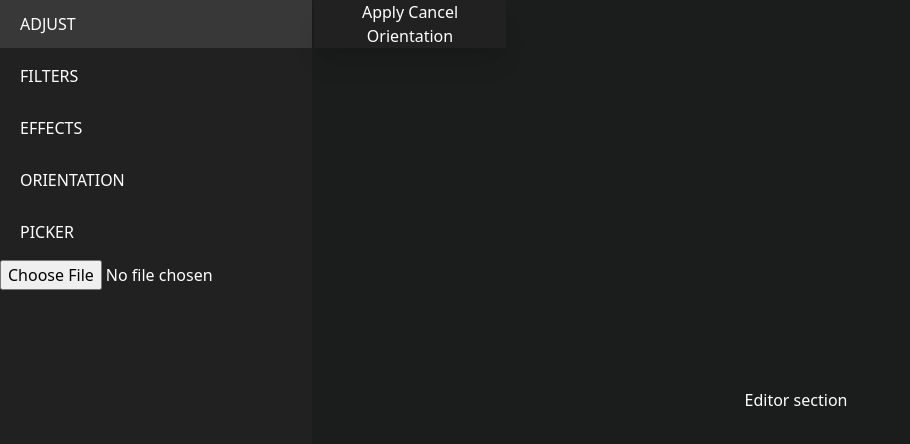
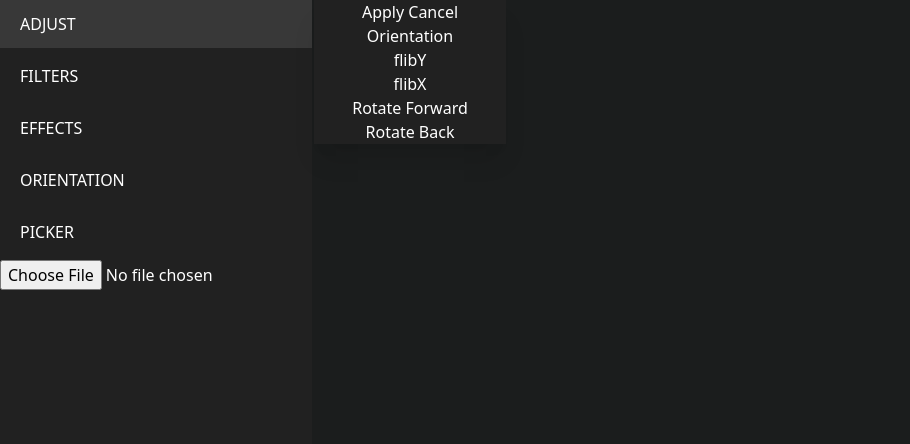
Before and after one commit to MahmoudAboelazm/image-editor-pwa, a Next.js app: page / in a window 1280 px wide. Both pictures are taken after a click on the link "ORIENTATION". Shown: the top 444 px of the page, without its empty margins (0-910 px from the left). Built offline with nearby package versions, Linux system fonts and the light colour scheme.

Commit message:
✔ Adding orientation

```diff
--- a/src/components/Drawer.tsx
+++ b/src/components/Drawer.tsx
@@ -1,6 +1,10 @@
 import { useTheme } from "next-themes";
 import React, { useState } from "react";
 import { applyAdjust, cancelAdjust } from "../adjust/applyAdjust";
+import {
+  applyOrientation,
+  cancelOrientation,
+} from "../orientation/orientation";
 
 import { getImage } from "../utils/getImage";
 import Adjust from "./Adjust";
@@ -43,6 +47,9 @@ const Drawer = () => {
     if (editorName === "FILTERS") {
       window.Caman.renderer.cancelFilter();
     }
+    if (editorName === "ORIENTATION") {
+      cancelOrientation();
+    }
     return setEditorName("");
   };
   const apply = () => {
@@ -51,6 +58,9 @@ const Drawer = () => {
     }
     if (editorName === "FILTERS") {
       window.Caman.renderer.applyFilter();
+    }
+    if (editorName === "ORIENTATION") {
+      applyOrientation();
     }
     return setEditorName("");
   };
--- a/src/components/Editor.tsx
+++ b/src/components/Editor.tsx
@@ -9,7 +9,6 @@ const Editor = () => {
       <section className="flex justify-center items-center	overflow-hidden	w-full h-full">
         <div className="text-center p-2 h-full flex items-center">
           <div>
-            Editor section
             <canvas className="hiddenn" id="canvas" height="1" width="1" />
           </div>
           <img
--- a/src/components/Orientation.tsx
+++ b/src/components/Orientation.tsx
@@ -1,7 +1,41 @@
-import React from "react";
+import React, { useState } from "react";
+import { flip, rotate } from "../orientation/orientation";
 
 const Orientation = () => {
-  return <div>Orientation</div>;
+  const [degree, setDegree] = useState(0);
+  const makeRotateForward = () => {
+    if (degree + 90 === 360) {
+      setDegree(0);
+      return rotate(0);
+    }
+    setDegree((d) => d + 90);
+    return rotate(degree + 90);
+  };
+  const makeRotateBack = () => {
+    if (degree - 90 < -90) {
+      setDegree(180);
+      return rotate(180);
+    }
+    setDegree((d) => d - 90);
+    return rotate(degree - 90);
+  };
+  return (
+    <div>
+      Orientation
+      <div>
+        <button onClick={() => flip("y")}>flibY</button>
+      </div>
+      <div>
+        <button onClick={() => flip("x")}>flibX</button>
+      </div>
+      <div>
+        <button onClick={makeRotateForward}>Rotate Forward</button>
+      </div>
+      <div>
+        <button onClick={makeRotateBack}>Rotate Back</button>
+      </div>
+    </div>
+  );
 };
 
 export default Orientation;
--- /dev/null
+++ b/src/orientation/orientation.ts
@@ -0,0 +1,76 @@
+import { showEditImage } from "../utils/showEditImage";
+
+export const flip = (axis) => {
+  const image = document.getElementById("edit-image") as HTMLImageElement,
+    canvas = document.createElement("canvas"),
+    ctx = canvas.getContext("2d");
+  //ctx.save();
+  canvas.width = image.width;
+  canvas.height = image.height;
+
+  if (axis === "x") {
+    ctx.translate(image.width, 0);
+    ctx.scale(-1, 1);
+  } else {
+    ctx.translate(0, image.height);
+    ctx.scale(1, -1);
+  }
+
+  ctx.drawImage(image, 0, 0);
+  return (image.src = canvas.toDataURL("image/jpeg"));
+};
+
+export const rotate = (degree) => {
+  const originalCanvas = document.getElementById("canvas") as HTMLCanvasElement,
+    canvas = document.createElement("canvas") as HTMLCanvasElement,
+    context = canvas.getContext("2d");
+
+  switch (degree) {
+    case 0:
+      canvas.width = originalCanvas.width;
+      canvas.height = originalCanvas.height;
+      context.rotate((degree * Math.PI) / 180);
+      context.drawImage(originalCanvas, 0, 0);
+      break;
+
+    case 90:
+      canvas.height = originalCanvas.width;
+      canvas.width = originalCanvas.height;
+      context.rotate((degree * Math.PI) / 180);
+      context.drawImage(originalCanvas, 0, -originalCanvas.height);
+      break;
+
+    case 180:
+      canvas.width = originalCanvas.width;
+      canvas.height = originalCanvas.height;
+      context.rotate((degree * Math.PI) / 180);
+      context.drawImage(
+        originalCanvas,
+        -originalCanvas.width,
+        -originalCanvas.height,
+      );
+      break;
+
+    case 270:
+    case -90:
+      canvas.height = originalCanvas.width;
+      canvas.width = originalCanvas.height;
+      context.rotate((degree * Math.PI) / 180);
+      context.drawImage(originalCanvas, -originalCanvas.width, 0);
+      break;
+  }
+
+  return showEditImage(canvas.toDataURL());
+};
+export const applyOrientation = () => {
+  const image = document.getElementById("edit-image") as HTMLImageElement,
+    originalCanvas = document.getElementById("canvas") as HTMLCanvasElement;
+
+  originalCanvas.width = image.width;
+  originalCanvas.height = image.height;
+  return originalCanvas.getContext("2d").drawImage(image, 0, 0);
+};
+export const cancelOrientation = () => {
+  const originalCanvas = document.getElementById("canvas") as HTMLCanvasElement;
+  return showEditImage(originalCanvas.toDataURL());
+};
```
